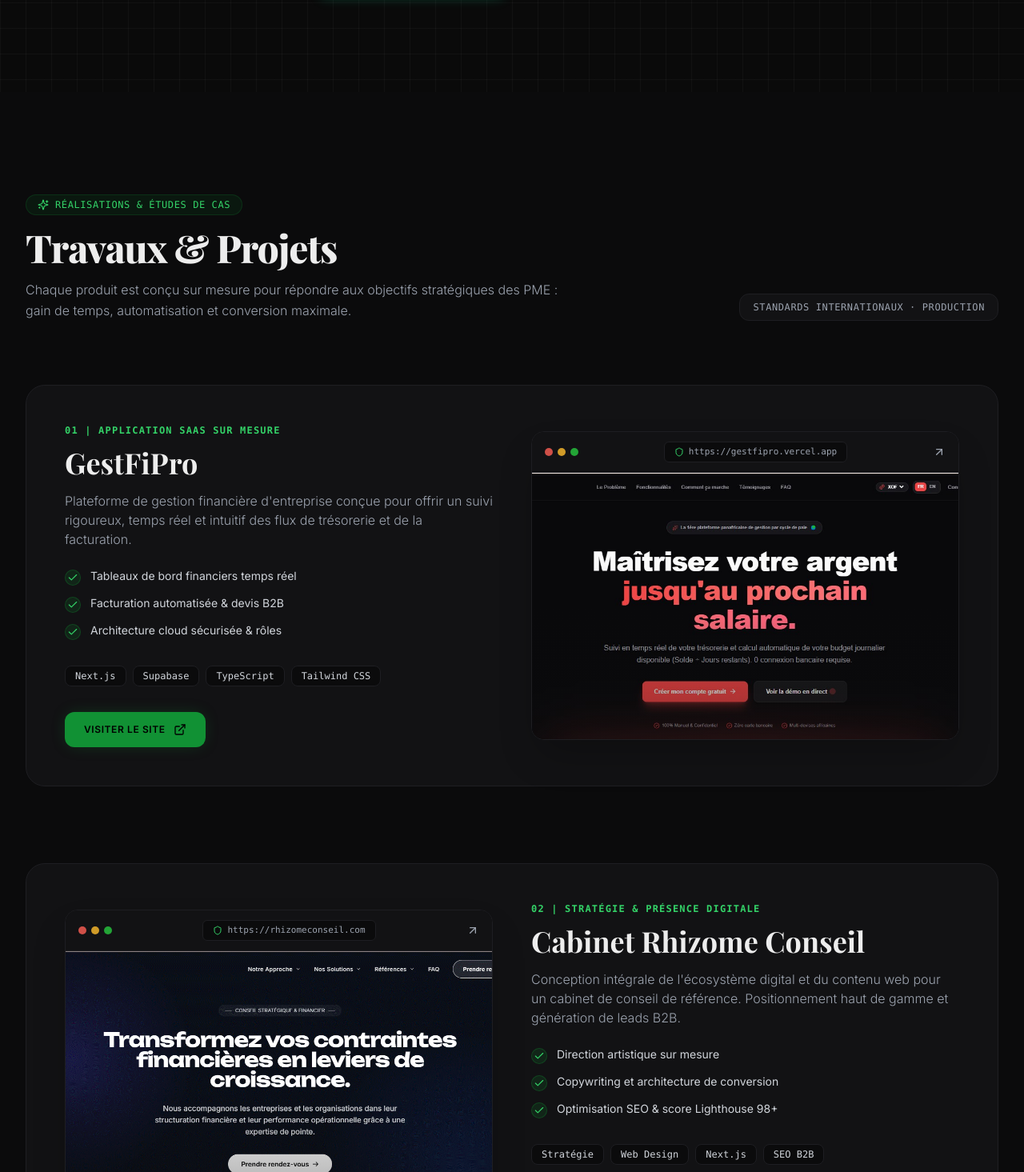
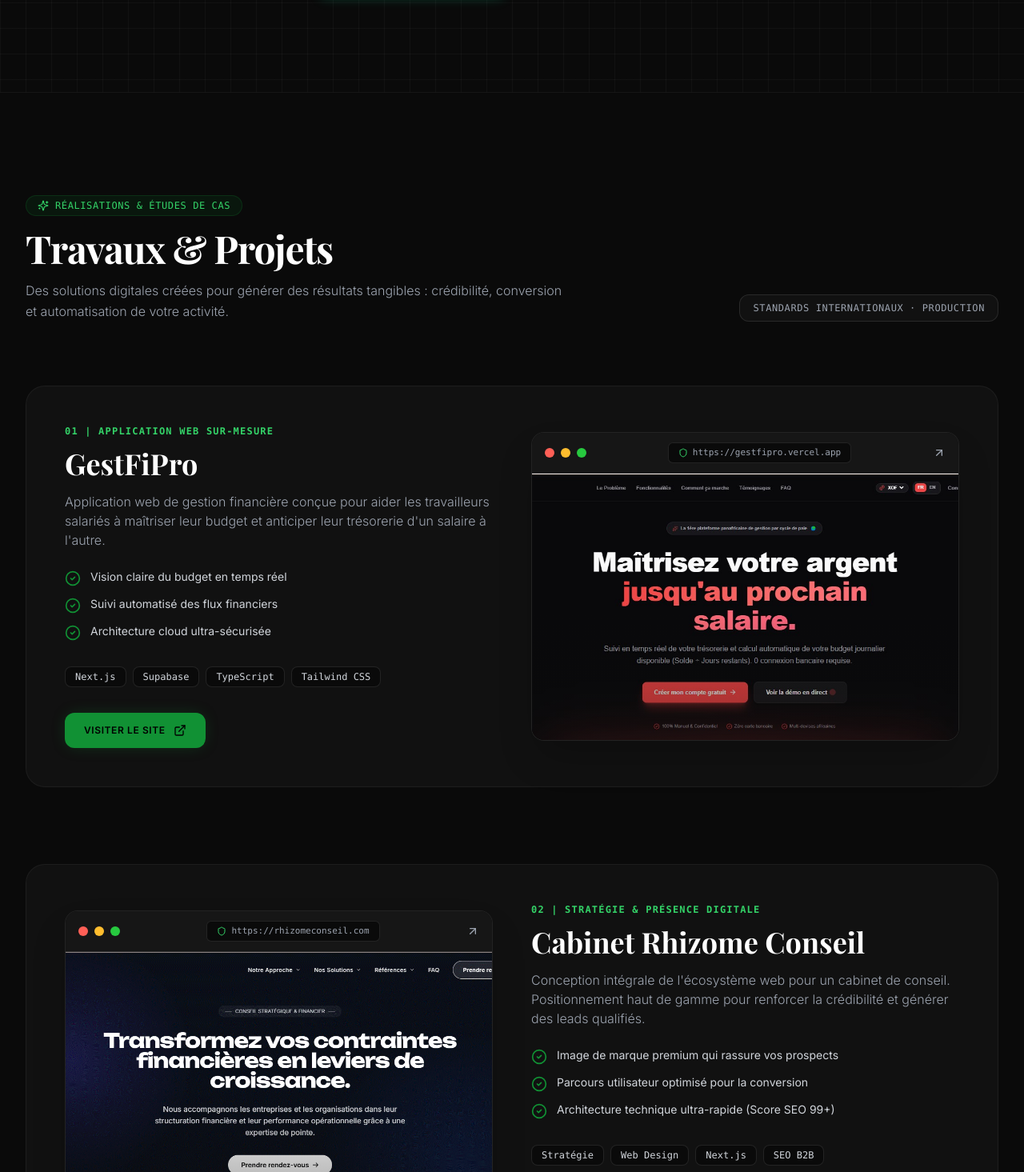
Before and after one commit to kadmiel-abe/kadmielabe, a Next.js app: page / in a window 1280 px wide. Shown: the part 685-2150 px from the top of the page at 80% size. Built offline with nearby package versions, Linux system fonts and the light colour scheme.

Commit message:
feat: optimisation de la section Projets (cadres navigateur macOS, copywriting benefices, CheckCircle2, hover animations)

```diff
--- a/components/Projects.tsx
+++ b/components/Projects.tsx
@@ -1,26 +1,26 @@
 "use client";
 
 import { motion } from "framer-motion";
-import { ExternalLink, Check, Sparkles, Shield, ArrowUpRight } from "lucide-react";
+import { ExternalLink, CheckCircle2, Sparkles, Shield, ArrowUpRight } from "lucide-react";
 import Image from "next/image";
 
 const projects = [
   {
     id: "01",
-    tagline: "01 | APPLICATION SAAS SUR MESURE",
+    tagline: "01 | APPLICATION WEB SUR-MESURE",
     title: "GestFiPro",
     description:
-      "Plateforme de gestion financière d'entreprise conçue pour offrir un suivi rigoureux, temps réel et intuitif des flux de trésorerie et de la facturation.",
+      "Application web de gestion financière conçue pour aider les travailleurs salariés à maîtriser leur budget et anticiper leur trésorerie d'un salaire à l'autre.",
     bulletPoints: [
-      "Tableaux de bord financiers temps réel",
-      "Facturation automatisée & devis B2B",
-      "Architecture cloud sécurisée & rôles",
+      "Vision claire du budget en temps réel",
+      "Suivi automatisé des flux financiers",
+      "Architecture cloud ultra-sécurisée",
     ],
     technologies: ["Next.js", "Supabase", "TypeScript", "Tailwind CSS"],
     url: "https://gestfipro.vercel.app/",
     urlDisplay: "gestfipro.vercel.app",
     image: "/capturegestfipro.jpg",
-    imageAlt: "Capture d'écran de l'interface SaaS Dashboard GestFiPro",
+    imageAlt: "Capture de l'application de gestion financière GestFiPro",
     reverse: false,
   },
   {
@@ -28,26 +28,26 @@
     tagline: "02 | STRATÉGIE & PRÉSENCE DIGITALE",
     title: "Cabinet Rhizome Conseil",
     description:
-      "Conception intégrale de l'écosystème digital et du contenu web pour un cabinet de conseil de référence. Positionnement haut de gamme et génération de leads B2B.",
+      "Conception intégrale de l'écosystème web pour un cabinet de conseil. Positionnement haut de gamme pour renforcer la crédibilité et générer des leads qualifiés.",
     bulletPoints: [
-      "Direction artistique sur mesure",
-      "Copywriting et architecture de conversion",
-      "Optimisation SEO & score Lighthouse 98+",
+      "Image de marque premium qui rassure vos prospects",
+      "Parcours utilisateur optimisé pour la conversion",
+      "Architecture technique ultra-rapide (Score SEO 99+)",
     ],
     technologies: ["Stratégie", "Web Design", "Next.js", "SEO B2B"],
     url: "https://www.rhizomeconseil.com/",
     urlDisplay: "rhizomeconseil.com",
     image: "/capture rhizomzconseil.png",
-    imageAlt: "Capture du site corporate Cabinet Rhizome Conseil",
+    imageAlt: "Capture de l'écosystème web Cabinet Rhizome Conseil",
     reverse: true,
   },
 ];
 
 export default function Projects() {
   return (
-    <section id="projets" className="py-24 md:py-32 bg-[#0B0B0C] relative scroll-mt-20">
+    <section id="projets" className="py-24 md:py-32 bg-[#0a0a0a] border-t border-white/5 relative scroll-mt-20">
       <div className="max-w-7xl mx-auto px-4 sm:px-6 lg:px-8">
-        {/* Section Header with Slide Up + Fade In Animations */}
+        {/* Section Header with Motion */}
         <div className="flex flex-col md:flex-row md:items-end justify-between mb-16 sm:mb-20 gap-6">
           <div className="max-w-2xl">
             <motion.div
@@ -58,7 +58,7 @@
               className="inline-flex items-center gap-2 px-3.5 py-1 rounded-full bg-emerald-500/10 border border-emerald-500/20 text-emerald-400 text-xs font-mono tracking-wider uppercase mb-4"
             >
               <Sparkles className="w-3.5 h-3.5" />
-              <span>Réalisations & Études de Cas</span>
+              <span>Réalisations &amp; Études de Cas</span>
             </motion.div>
 
             <motion.h2
@@ -66,9 +66,9 @@
               whileInView={{ opacity: 1, y: 0 }}
               viewport={{ once: true, margin: "-50px" }}
               transition={{ duration: 0.7, ease: "easeOut", delay: 0.05 }}
-              className="font-heading text-3xl sm:text-4xl md:text-5xl font-extrabold text-[#EDEDED] tracking-tight"
+              className="text-3xl sm:text-4xl md:text-5xl font-bold text-white tracking-tight"
             >
-              Travaux & Projets
+              Travaux &amp; Projets
             </motion.h2>
 
             <motion.p
@@ -78,11 +78,11 @@
               transition={{ duration: 0.7, ease: "easeOut", delay: 0.1 }}
               className="mt-4 text-base text-gray-400 font-light leading-relaxed"
             >
-              Chaque produit est conçu sur mesure pour répondre aux objectifs stratégiques des PME : gain de temps, automatisation et conversion maximale.
+              Des solutions digitales créées pour générer des résultats tangibles : crédibilité, conversion et automatisation de votre activité.
             </motion.p>
           </div>
           <div className="hidden md:flex">
-            <span className="text-xs font-mono text-gray-400 tracking-wider uppercase border border-[#1E1E22] px-4 py-2 rounded-xl bg-[#121214]">
+            <span className="text-xs font-mono text-gray-400 tracking-wider uppercase border border-white/10 px-4 py-2 rounded-xl bg-[#111111]">
               Standards Internationaux · Production
             </span>
           </div>
@@ -109,9 +109,9 @@
                   transition: { duration: 0.7, ease: "easeOut" },
                 },
               }}
-              className="group relative rounded-3xl bg-[#121214] border border-[#1E1E22] hover:border-emerald-500/50 p-6 sm:p-10 lg:p-12 transition-all duration-300 hover:-translate-y-2 hover:shadow-xl hover:shadow-emerald-500/10"
+              className="group relative rounded-3xl bg-[#111111] border border-white/5 hover:border-emerald-500/30 p-6 sm:p-10 lg:p-12 transition-all duration-300 hover:-translate-y-2 hover:shadow-2xl hover:shadow-emerald-500/10"
             >
-              {/* Grid Layout: Desktop Asymmetric 2-Columns */}
+              {/* Asymmetric 2-Column Grid */}
               <div
                 className={`grid grid-cols-1 lg:grid-cols-12 gap-8 lg:gap-12 items-center ${
                   project.reverse ? "lg:grid-flow-dense" : ""
@@ -123,13 +123,13 @@
                     project.reverse ? "lg:col-start-7" : ""
                   }`}
                 >
-                  {/* Category Tagline */}
+                  {/* Tagline */}
                   <span className="text-xs font-mono tracking-widest text-emerald-400 uppercase font-semibold mb-3">
                     {project.tagline}
                   </span>
 
-                  {/* Main Title */}
-                  <h3 className="font-heading text-3xl sm:text-4xl font-bold text-[#EDEDED] group-hover:text-white transition-all duration-300 hover:translate-x-2 inline-block mb-4">
+                  {/* Title */}
+                  <h3 className="text-3xl sm:text-4xl font-bold text-white group-hover:text-emerald-400 transition-all duration-300 hover:translate-x-2 inline-block mb-4">
                     {project.title}
                   </h3>
 
@@ -138,37 +138,35 @@
                     {project.description}
                   </p>
 
-                  {/* Bullet Points with Green Checkmark */}
+                  {/* Benefit Bullet Points with CheckCircle2 */}
                   <ul className="space-y-3 mb-8">
                     {project.bulletPoints.map((point) => (
                       <li key={point} className="flex items-start gap-3 text-sm text-gray-300">
-                        <span className="w-5 h-5 rounded-full bg-emerald-500/15 border border-emerald-500/30 flex items-center justify-center shrink-0 mt-0.5">
-                          <Check className="w-3.5 h-3.5 text-emerald-400" />
-                        </span>
+                        <CheckCircle2 className="w-5 h-5 text-emerald-500 shrink-0 mt-0.5" />
                         <span>{point}</span>
                       </li>
                     ))}
                   </ul>
 
-                  {/* Technology Badges */}
+                  {/* Tech Badges */}
                   <div className="flex flex-wrap gap-2 mb-8">
                     {project.technologies.map((tech) => (
                       <span
                         key={tech}
-                        className="text-xs font-mono px-3 py-1 rounded-lg bg-[#0B0B0C] text-gray-300 border border-[#1E1E22] group-hover:border-emerald-500/20 transition-colors"
+                        className="text-xs font-mono px-3 py-1 rounded-lg bg-[#0a0a0a] text-gray-300 border border-white/10 group-hover:border-emerald-500/20 transition-colors"
                       >
                         {tech}
                       </span>
                     ))}
                   </div>
 
-                  {/* Action Link Button */}
+                  {/* CTA Button */}
                   <div>
                     <a
                       href={project.url}
                       target="_blank"
                       rel="noopener noreferrer"
-                      className="inline-flex items-center gap-2.5 px-6 py-3.5 rounded-xl bg-emerald-500 hover:bg-emerald-400 text-black font-semibold text-xs uppercase tracking-wider transition-all duration-300 shadow-[0_0_20px_-5px_rgba(17,145,52,0.4)] hover:scale-105 hover:shadow-[0_0_20px_rgba(16,185,129,0.4)] active:scale-95"
+                      className="inline-flex items-center gap-2.5 px-6 py-3.5 rounded-xl bg-emerald-500 hover:bg-emerald-400 text-black font-semibold text-xs uppercase tracking-wider transition-all duration-300 shadow-[0_0_20px_-5px_rgba(17,145,52,0.4)] hover:scale-105 hover:shadow-[0_0_25px_rgba(16,185,129,0.5)] active:scale-95"
                     >
                       <span>Visiter le site</span>
                       <ExternalLink className="w-4 h-4" />
@@ -176,37 +174,41 @@
                   </div>
                 </div>
 
-                {/* Visual / Mockup Screen Frame Column */}
+                {/* macOS Browser Window Frame Column */}
                 <div
                   className={`lg:col-span-6 ${
                     project.reverse ? "lg:col-start-1" : ""
                   }`}
                 >
-                  <div className="relative rounded-2xl overflow-hidden border border-[#1E1E22] bg-[#0B0B0C] shadow-2xl group-hover:border-emerald-500/30 transition-all duration-500">
-                    {/* Elegant Browser Frame Header */}
-                    <div className="px-4 py-3 bg-[#121214] border-b border-[#1E1E22] flex items-center justify-between">
-                      <div className="flex items-center gap-1.5">
-                        <div className="w-2.5 h-2.5 rounded-full bg-[#FF5F56]/80" />
-                        <div className="w-2.5 h-2.5 rounded-full bg-[#FFBD2E]/80" />
-                        <div className="w-2.5 h-2.5 rounded-full bg-[#27C93F]/80" />
+                  <div className="relative rounded-2xl overflow-hidden border border-white/10 bg-[#0a0a0a] shadow-2xl group-hover:border-emerald-500/30 transition-all duration-500">
+                    {/* macOS Window Title bar */}
+                    <div className="px-4 py-3 bg-[#161616] border-b border-white/10 flex items-center justify-between">
+                      {/* 3 Colored macOS Window Buttons */}
+                      <div className="flex items-center gap-2">
+                        <div className="w-3 h-3 rounded-full bg-[#FF5F56]" />
+                        <div className="w-3 h-3 rounded-full bg-[#FFBD2E]" />
+                        <div className="w-3 h-3 rounded-full bg-[#27C93F]" />
                       </div>
-                      <div className="flex items-center gap-1.5 px-3 py-1 rounded-md bg-[#0B0B0C] border border-[#1E1E22] text-[11px] font-mono text-gray-400 max-w-[200px] sm:max-w-xs truncate">
+
+                      {/* URL Address Bar */}
+                      <div className="flex items-center gap-1.5 px-3 py-1 rounded-md bg-[#0a0a0a] border border-white/10 text-[11px] font-mono text-gray-400 max-w-[200px] sm:max-w-xs truncate">
                         <Shield className="w-3 h-3 text-emerald-400 shrink-0" />
                         <span className="truncate">https://{project.urlDisplay}</span>
                       </div>
+
                       <a
                         href={project.url}
                         target="_blank"
                         rel="noopener noreferrer"
-                        className="text-gray-400 hover:text-white transition-colors"
-                        aria-label={`Ouvrir ${project.title}`}
+                        className="text-gray-400 hover:text-emerald-400 transition-colors"
+                        aria-label={`Visiter ${project.title}`}
                       >
                         <ArrowUpRight className="w-4 h-4" />
                       </a>
                     </div>
 
                     {/* Screenshot Frame */}
-                    <div className="relative aspect-[16/10] w-full overflow-hidden bg-[#0B0B0C]">
+                    <div className="relative aspect-[16/10] w-full overflow-hidden bg-[#0a0a0a]">
                       <Image
                         src={project.image}
                         alt={project.imageAlt}
@@ -214,7 +216,7 @@
                         sizes="(max-width: 1024px) 100vw, 50vw"
                         className="object-cover object-top transition-transform duration-700 ease-out group-hover:scale-105"
                       />
-                      <div className="absolute inset-0 bg-gradient-to-t from-[#0B0B0C]/40 via-transparent to-transparent pointer-events-none" />
+                      <div className="absolute inset-0 bg-gradient-to-t from-[#0a0a0a]/40 via-transparent to-transparent pointer-events-none" />
                     </div>
                   </div>
                 </div>
```
